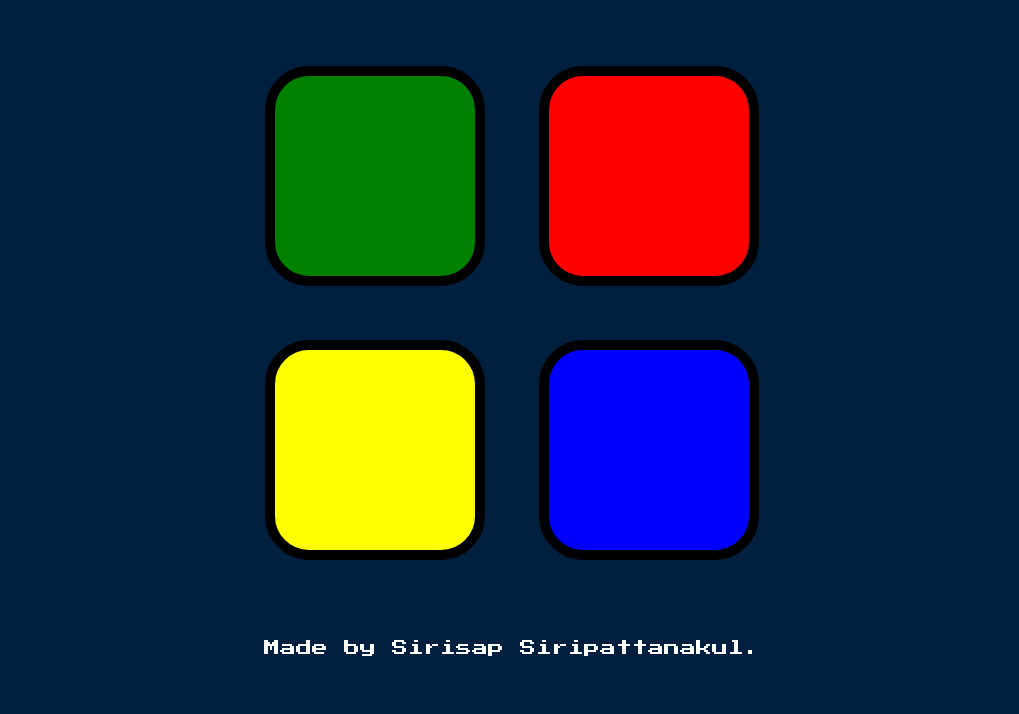
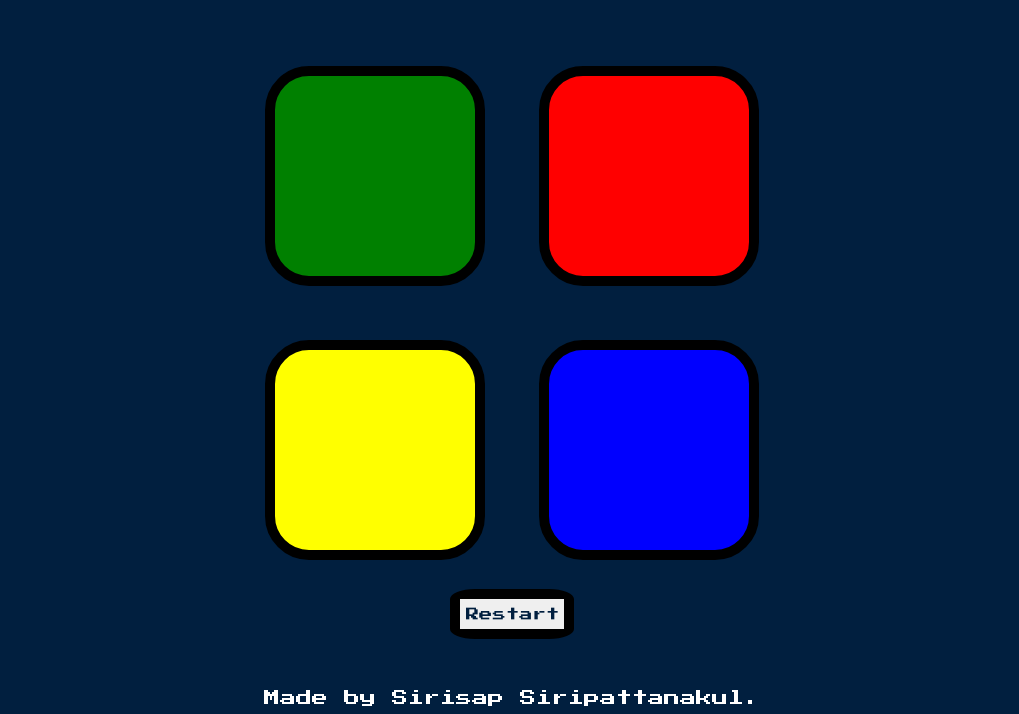
Before and after one commit to Sirisap22/simonGame, a plain HTML site: page index.html in a window 1280 px wide. Both pictures are taken after a click on the element 503 px from the left and 309 px from the top of the page. Shown: the part 181-895 px from the top of the page, without its empty margins (128-1147 px from the left). Before the commit the page ends 845 px from the top, so only its background shows below. Drawn offline with nearby package versions, Linux system fonts and the light colour scheme.

Commit message:
updated start button.

```diff
--- a/game.js
+++ b/game.js
@@ -78,6 +78,10 @@ $(".btn").click(function () {
     let wrongSound = new Audio("sounds/wrong.mp3");
     wrongSound.play();
     $("h1").text("Game Over, Press Any Key to Restart");
+    $("#start-button").css("width", "124px");
+    $("#start-button").text("Restart");
+    $("#start-button").show();
+
     startOver();
   }
 });
@@ -128,3 +132,14 @@ $(".fa-question-circle").click(function () {
     $(".fa-question-circle").removeClass("q-pressed");
   }, 100);
 });
+
+// Start button.
+$("#start-button").click(function () {
+  // To check if function is already activated or not.
+  if (!isFunctionExecuted && !isToturialClicked) {
+    $("#start-button").hide();
+    $("footer").text("");
+    isFunctionExecuted = true;
+    nextSequence();
+  }
+});
--- a/index.html
+++ b/index.html
@@ -34,6 +34,10 @@
       </div>
     </div>
 
+    <div class="start-btn">
+      <button id="start-button">Start</button>
+    </div>
+
     <!-- jQuery + javaScript link -->
     <script src="https://ajax.googleapis.com/ajax/libs/jquery/3.4.1/jquery.min.js"></script>
     <script src="game.js" charset="utf-8"></script>
--- a/styles.css
+++ b/styles.css
@@ -102,3 +102,12 @@ footer {
   width: 100vw;
   position: absolute;
 }
+
+#start-button {
+  font-family: "Press Start 2P", cursive;
+  color: #011f3f;
+  height: 50px;
+  width: 100px;
+  border: 10px solid black;
+  border-radius: 20%;
+}
```
